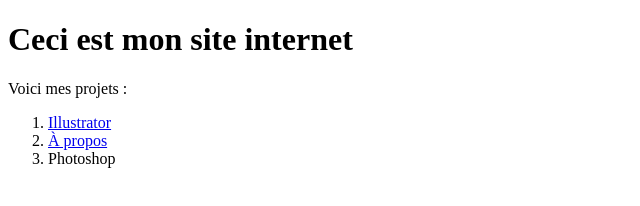
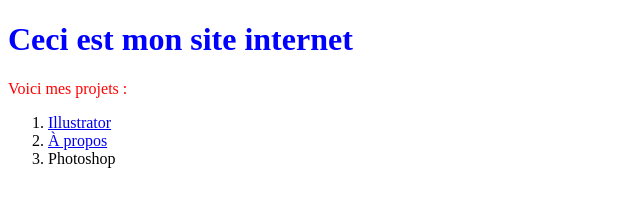
Before and after one commit to Simon-1608/projet-d, a plain HTML site: page index.html in a window 1280 px wide. Shown: the whole page, without its empty margins (0-640 px from the left). Drawn offline with Linux system fonts and the light colour scheme.

Commit message:
Add files via upload

```diff
--- a/index.html
+++ b/index.html
@@ -4,10 +4,11 @@
     <meta charset="UTF-8">
     <meta name="viewport" content="width=device-width, initial-scale=1.0">
     <title>Site Internet</title>
+    <link rel="stylesheet" href="styles.css">
 </head>
 <body>
-    <h1>Ceci est mon site internet</h1>
-    <p>Voici mes projets :</p>
+    <h1 id="titre_principal">Ceci est mon site internet</h1>
+    <p id="soustitre">Voici mes projets :</p>
     <ol>
         <li><a href="Adobe_Suite/illustrator.html">Illustrator</a></li>
         <li><a href="apropos.html">À propos</a></li>
--- /dev/null
+++ b/styles.css
@@ -0,0 +1,6 @@
+#titre_principal {
+  color: blue;
+}
+#soustitre {
+  color: red;
+}
```
